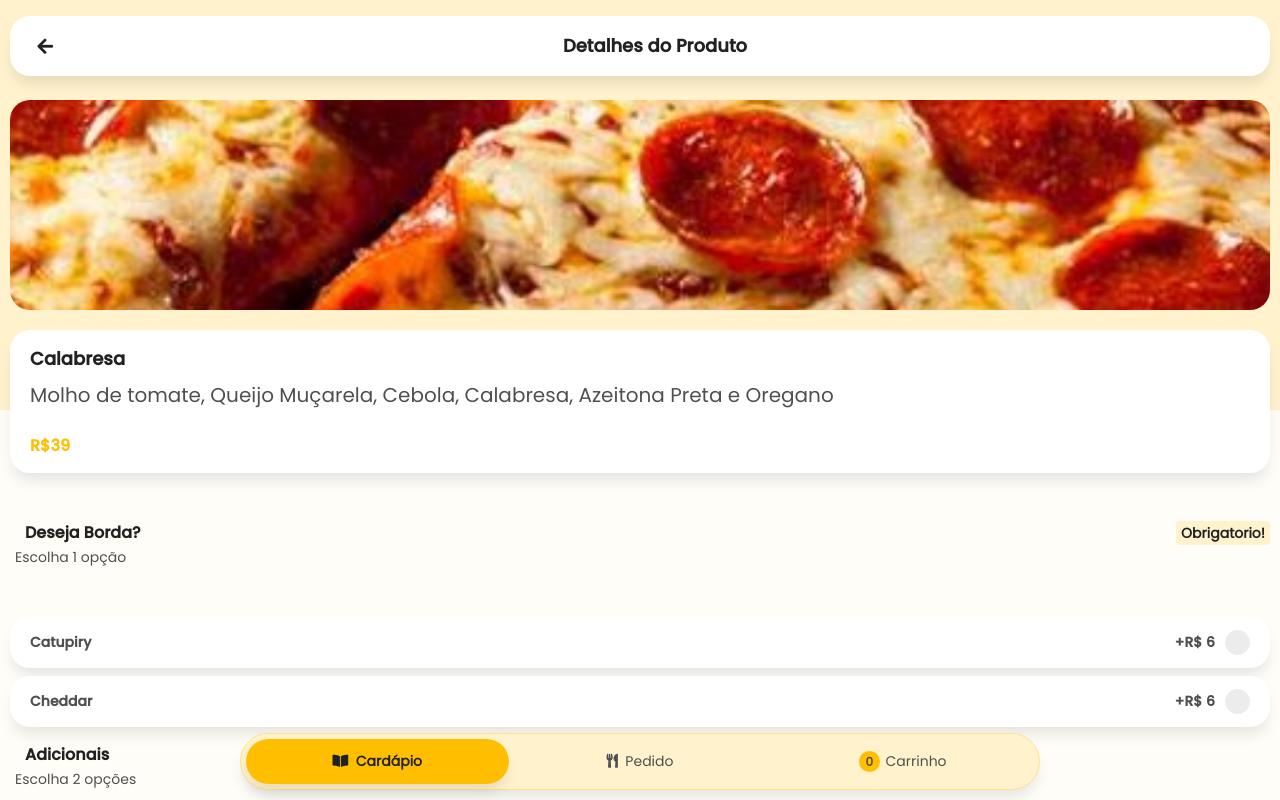
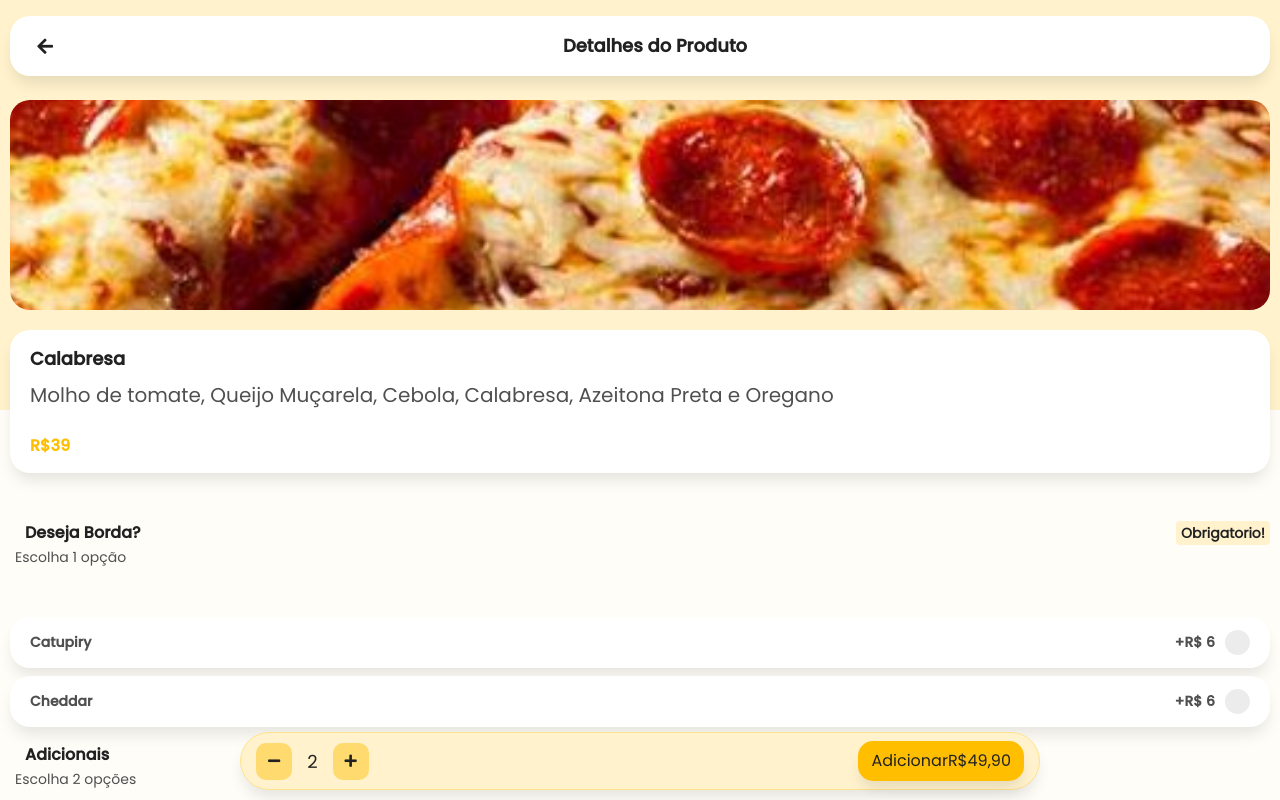
Before and after one commit to LucasLemes001/Delivery_System, a plain HTML site: page item.html in a window 1280 px wide. Shown: the top 800 px of the page. Drawn offline with Linux system fonts and the light colour scheme.

Commit message:
Item details done

```diff
--- a/css/main.css
+++ b/css/main.css
@@ -157,6 +157,14 @@ section.categoria {
     box-shadow: 0px 10px 15px -3px rgba(0, 0, 0, 0.1);
 }
 
+.btn-yellow {
+    border: none!important;
+    color: var(--color-black)!important;
+    border-radius: 25px;
+    padding: 15px 25px;
+    background-color: var(--color-primary);
+    box-shadow: 0px 10px 15px -3px rgba(0, 0, 0, 0.1);
+}
 
 .btn-sm {
     padding: 8px 13px;
@@ -435,3 +443,33 @@ section.categoria {
 .textarea {
     height: 150px!important;
 }
+
+.menu-bottom.details {
+    justify-content: space-between;
+    padding: 8px 15px;
+
+}
+
+.add-carrinho {
+    display: flex;
+    align-items: center;
+    height: 30px;
+    justify-content: center;
+    align-items: center;
+}
+
+.btn-menos , .btn-mais {
+    color: var(--color-black);
+    padding: 8px 12px;
+    border-radius: 10px;
+    font-size: 14px;
+    cursor: pointer;
+    background-color: var(--color-primary-out);
+}
+
+.add-numero-itens {
+    color: var(--color-black);
+    padding: 2px 15px;
+    border-radius: 10px;
+    font-size: 18px;
+}
--- a/item.html
+++ b/item.html
@@ -137,22 +137,27 @@
             <textarea class="form-control mt-2" rows="4"></textarea>
     </section>
 
-    <section class="menu-bottom" id="menu-bottom">
-
-        <a href="#" class="menu-bottom-item active">
-            <i class="fas fa-book-open"></i>&nbsp; Cardápio
+    <section class="menu-bottom details" id="menu-bottom">
+        <!-- Where will be the button to add things into the cart -->
+        <div class="add-carrinho">
+            <span class="btn-menos">
+                <i class="fas fa-minus"></i>
+            </span>
+            <span class="add-numero-itens">
+                2
+            </span>
+            <span class="btn-mais">
+                <i class="fas fa-plus"></i>
+            </span>
+        </div>
+        <a href="#" class="btn btn-yellow btn-sm" >
+            <!-- I did already put those information bellow,
+            Bc is more easy to maniupulate into the JS
+            when those information is inside the span-->
+            Adicionar<span>R$49,90</span>
         </a>
 
 
-        <a href="#" class="menu-bottom-item">
-            <i class="fas fa-utensils"></i>&nbsp; Pedido
-        </a>
-
-        <a href="#" class="menu-bottom-item">
-            <span class="badge-total-carrinho">0</span>
-            <!-- <i class="fas fa-shopping-cart" ></i> -->
-            Carrinho
-        </a>
     </section>
 
     <section class="menu-bottom disable hidden" id="menu-bottom-closed">
@@ -162,7 +167,7 @@
 
 
     <script type="text/javascript" src="./js/bootstrap.min.js"></script>
-    <script type="text/javascript" src="./js/cardapio.js"></script>
+    <script type="text/javascript" src="./js/item.js"></script>
 </body>
 
 </html>
```
Also changed, not shown: js/item.js (added).
